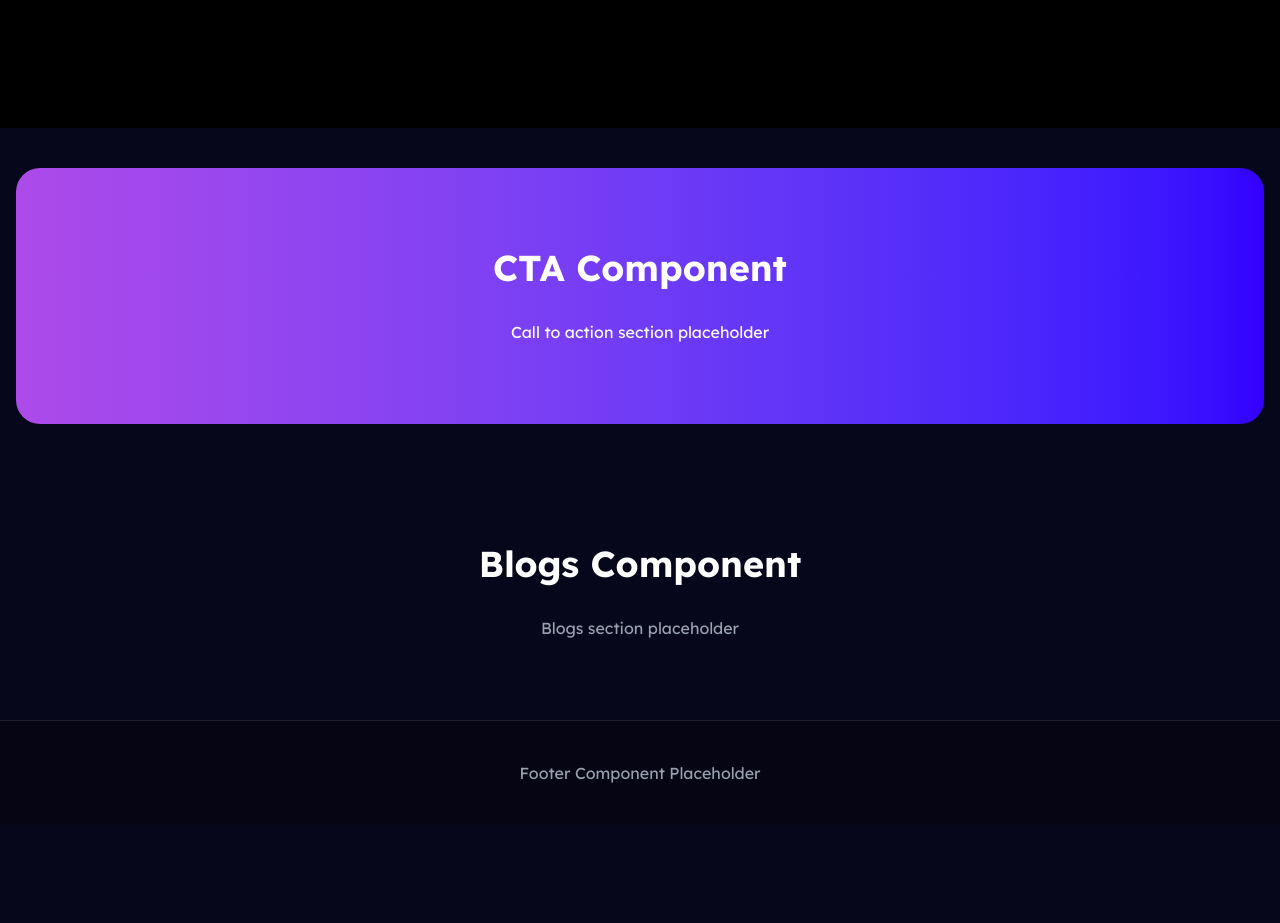
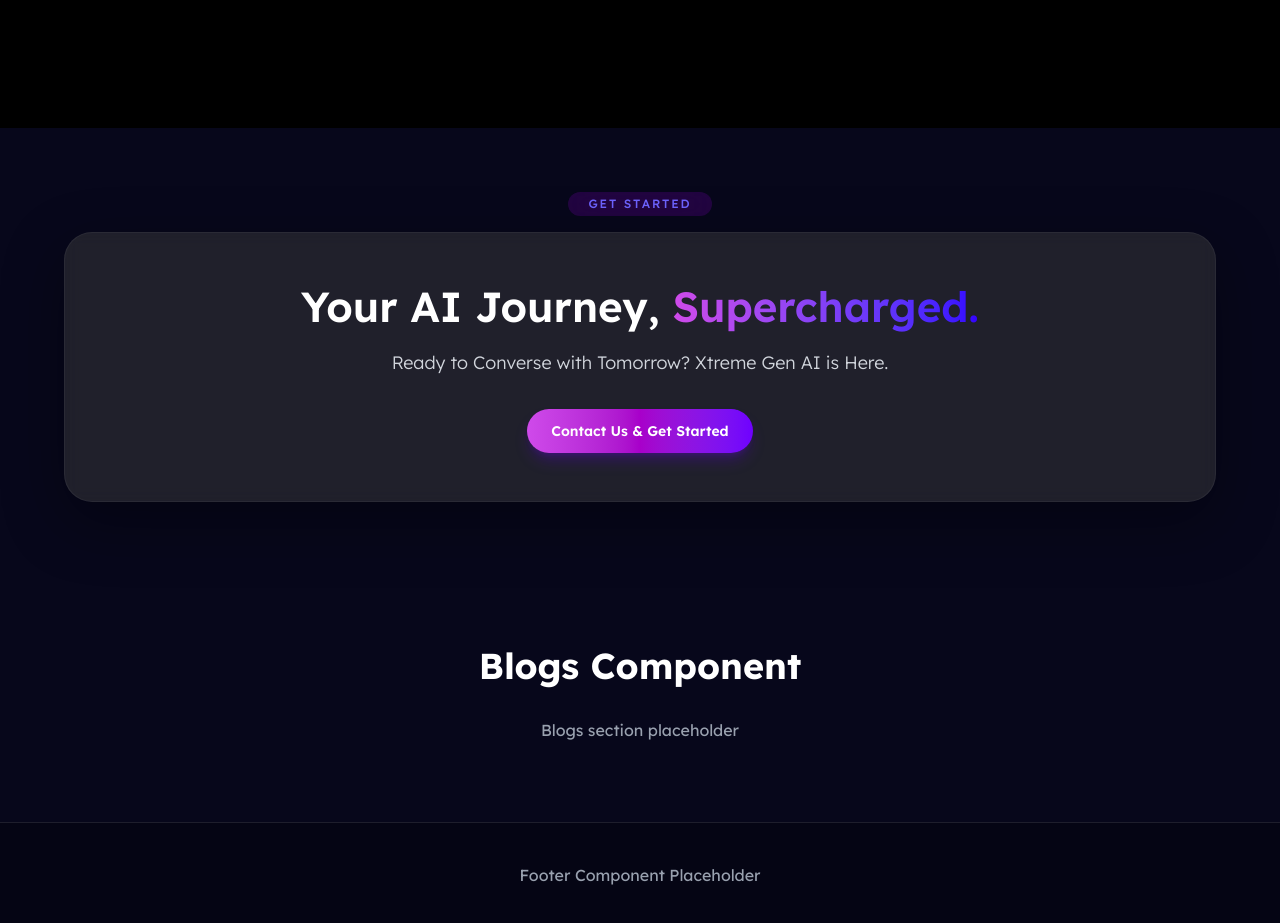
Before and after one commit to rajbir-xtremegenai/xtreme-web, a Next.js app: page / in a window 1280 px wide. Shown: the part 3640-4563 px from the top of the page. Before the commit the page ends 4465 px from the top, so only its background shows below. Built offline with nearby package versions, Linux system fonts and the light colour scheme.

Commit message:
cta added

```diff
--- a/src/app/components/Cta.js
+++ b/src/app/components/Cta.js
@@ -1,11 +1,32 @@
 import React from 'react'
+import Link from 'next/link'
 
 function Cta() {
   return (
-    <div className="py-20 text-center bg-gradient-to-r from-[var(--color-clr1)] to-[var(--color-clr2)] mx-4 rounded-3xl my-10">
-       <h2 className="text-4xl font-bold text-white mb-8">CTA Component</h2>
-       <p className="text-white">Call to action section placeholder</p>
-    </div>
+    <section className="flex flex-col items-center px-4 sm:px-6 lg:px-8 py-16">
+      <span className="mb-4 rounded-full bg-[#ae00ff2b] px-5 py-1 text-xs font-medium uppercase tracking-[0.16em] text-[#6e63ff] backdrop-blur-md">
+        Get Started
+      </span>
+
+      <div className="w-full max-w-6xl rounded-[28px] border border-white/5 bg-[#2b2b33]/70 px-6 py-12 text-center shadow-[0_20px_60px_rgba(0,0,0,0.35)] backdrop-blur-sm sm:px-12 lg:px-16">
+        <h1 className="text-3xl font-semibold leading-tight text-white sm:text-4xl lg:text-[42px]">
+          Your AI Journey,{' '}
+          <span className="bg-gradient-to-r from-[#cf4aea] to-[#3300ff] bg-clip-text text-transparent">
+            Supercharged.
+          </span>
+        </h1>
+        <p className="mt-4 text-base font-light text-gray-300 sm:text-lg">
+          Ready to Converse with Tomorrow? Xtreme Gen AI is Here.
+        </p>
+
+        <Link
+          href="/contact"
+          className="mt-8 inline-flex items-center justify-center rounded-full bg-gradient-to-r from-[#cf4aea] via-[#a800ca] to-[#6f00ff] px-6 py-3 text-sm font-semibold text-white shadow-lg shadow-[#6f00ff40] transition hover:translate-y-[-1px] hover:shadow-[#6f00ff60] focus-visible:outline focus-visible:outline-2 focus-visible:outline-offset-2 focus-visible:outline-[#6f00ff]"
+        >
+          Contact Us &amp; Get Started
+        </Link>
+      </div>
+    </section>
   )
 }
 
--- a/src/app/components/WhyUs.js
+++ b/src/app/components/WhyUs.js
@@ -19,8 +19,6 @@
       >
         {number}
       </div>
-
-
     </div>
   );
 };
```
